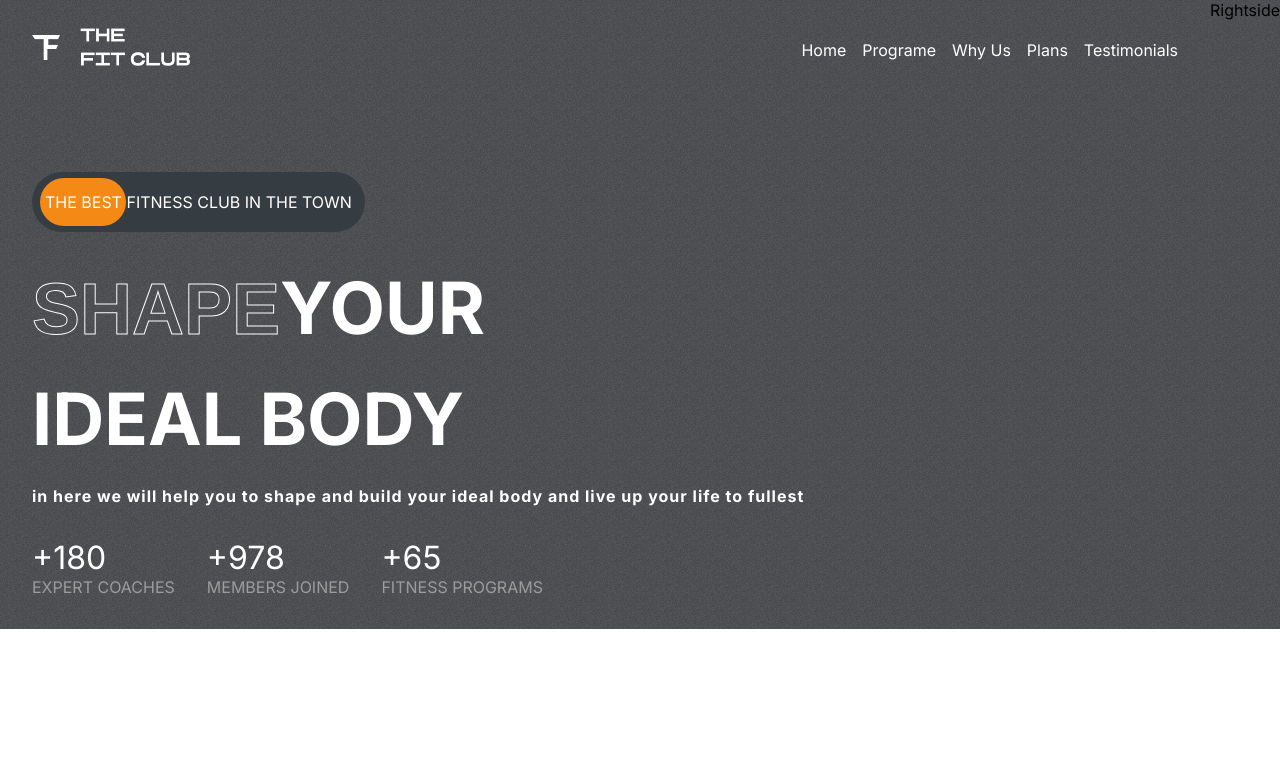
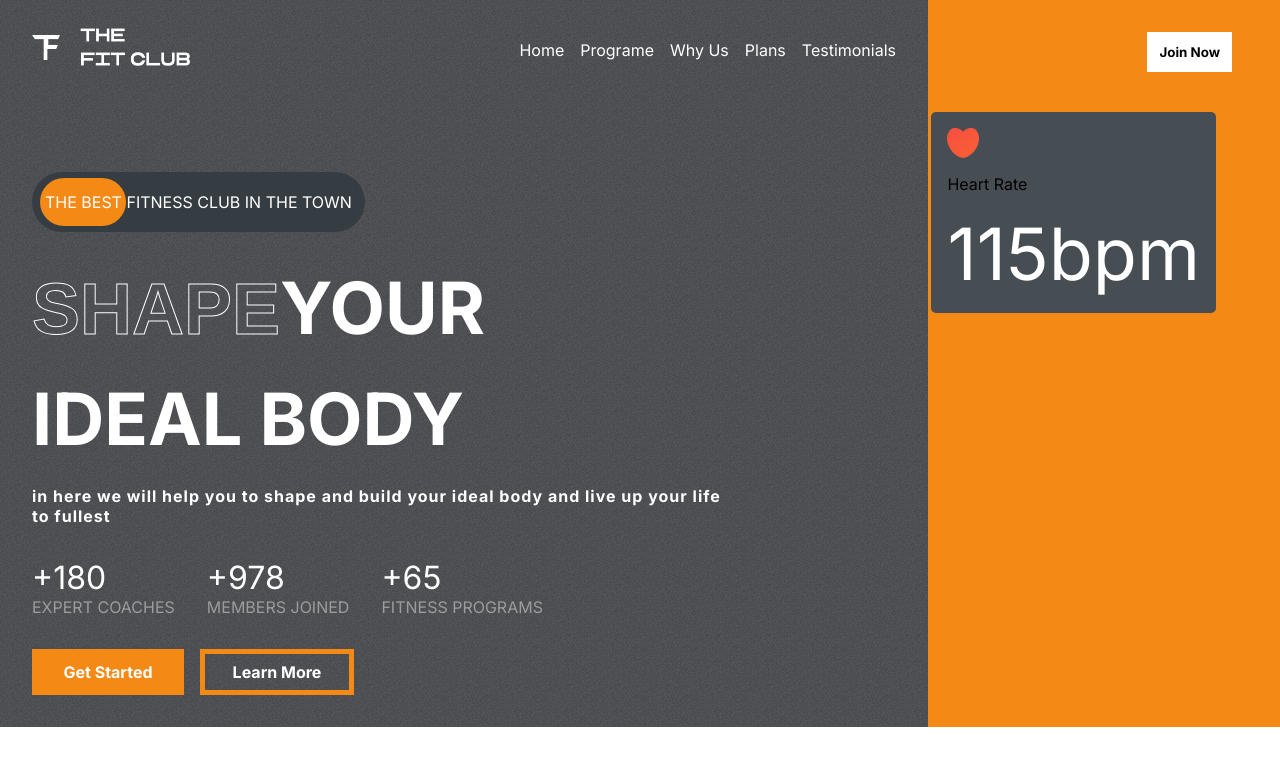
Before and after one commit to ademibowale/Fitness_Club, a React (Create React App) app in the folder fitness-app/: page / in a window 1280 px wide. Shown: the top 766 px of the page. Built offline with nearby package versions, Linux system fonts and the light colour scheme.

Commit message:
Styles the hero components page

```diff
--- a/fitness-app/src/App.css
+++ b/fitness-app/src/App.css
@@ -28,3 +28,18 @@
   -webkit-text-stroke-width: 1px;
   -webkit-text-stroke-color:white;
 }
+
+.btn{
+  background-color: white;
+  padding: 0.5rem;
+  font-weight: bold;
+  border: 4px solid transparent;
+ transition: 300ms all;
+ display: flex;
+  justify-content: center;
+  align-items: center;
+}
+
+.btn:hover{
+  cursor: pointer;
+}
--- a/fitness-app/src/components/Hero/Hero.css
+++ b/fitness-app/src/components/Hero/Hero.css
@@ -88,3 +88,64 @@ z-index: 2;
     text-transform: uppercase;
     color: var(--gray);
 }
+
+.hero-btn{
+    display: flex;
+    gap: 1rem;
+    font-weight: normal;
+
+}
+
+.hero-btn>:nth-child(1){
+    color: white;
+    background-color: var(--orange);
+    width: 8rem;
+    }
+
+.hero-btn>:nth-child(2){
+    color: white;
+    background-color:transparent;
+    width: 8rem;
+    border: 5px solid var(--orange);
+     }
+.right-h{
+    flex: 1;
+    position: relative;
+   background-color:var(--orange);
+}
+.right-h>.btn{
+  position: absolute;
+  right: 3rem;
+  top: 2rem;
+  color: black;
+}
+
+.heart-rate{
+    display: flex;
+    flex-direction: column;
+    gap: 1rem;
+    background-color: var(--darkGrey);
+    width: fit-content;
+    align-items: start;
+    border-radius: 5px;
+    position: absolute;
+    right: 4rem;
+    top: 7rem;
+    padding: 1rem;
+    }
+
+.heart-rate>img{
+    width: 2rem;
+
+
+}
+.heart-rate>:nth-child(2)
+{
+    color: var(--grey);
+}
+
+.heart-rate>:nth-child(3)
+{
+    color: white;
+    font-size: 4.5rem;
+}
--- a/fitness-app/src/components/Hero/Hero.jsx
+++ b/fitness-app/src/components/Hero/Hero.jsx
@@ -1,22 +1,28 @@
 import React from 'react'
 import './Hero.css'
 import Header from '../Header/Header'
+import Heart from '../../assets/heart.png'
+import hero_image from '../../assets/hero_image.png'
+import hero_image_back from '../../assets/hero_image_back.png'
+import calories from '../../assets/calories.png'
 
 const Hero = () => {
     return (
         <div className='hero'>
             <div className='left-h '>
-    <Header/>
+                <Header />
                 <div className='the-best-ad'>
                     <div></div>
-        <span>The best fitness club in the town</span></div>
+                    <span>The best fitness club in the town</span>
+                </div>
                 <div className='hero-text'>
                     <div>
                         <span className='stroke-text'>Shape</span>
                         <span>Your</span>
                     </div>
                     <div><span>Ideal Body</span></div>
-        <div ><span>in here we will help you to shape and build your ideal body and live up your life to fullest
+                    <div>
+                        <span>in here we will help you to shape and build your ideal body and live up your life to fullest
                         </span>
                     </div>
                 </div>
@@ -34,9 +40,21 @@ const Hero = () => {
                         <span>Fitness Programs</span>
                     </div>
                 </div>
+                {/*Hero Button  */}
+                <div className='hero-btn'>
+                    <buttons className='btn'>Get Started</buttons>
+                    <buttons className='btn'>Learn More</buttons>
                 </div>
-    <div className='Right-h '>Rightside</div>
             </div>
+            <div className='right-h '><button className="btn">Join Now</button>
+            <div className='heart-rate'>
+                <img src={Heart} alt="heart" />
+                <span>Heart Rate</span>
+                <span>115bpm</span>
+            </div>
+            </div>
+        </div>
+
     )
 }
 
```
Also changed, not shown: fitness-app/src/assets/hero_image.png (added). Lines whose indentation alone changed are shown as unchanged.
